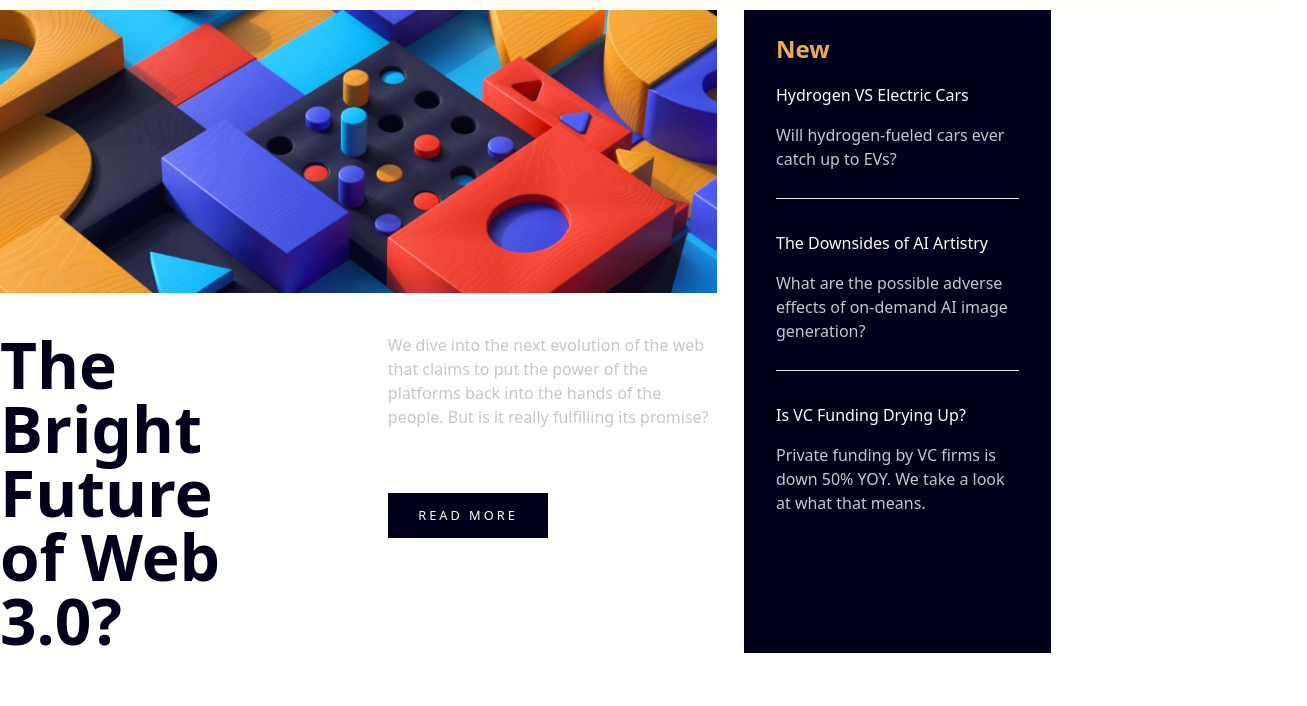
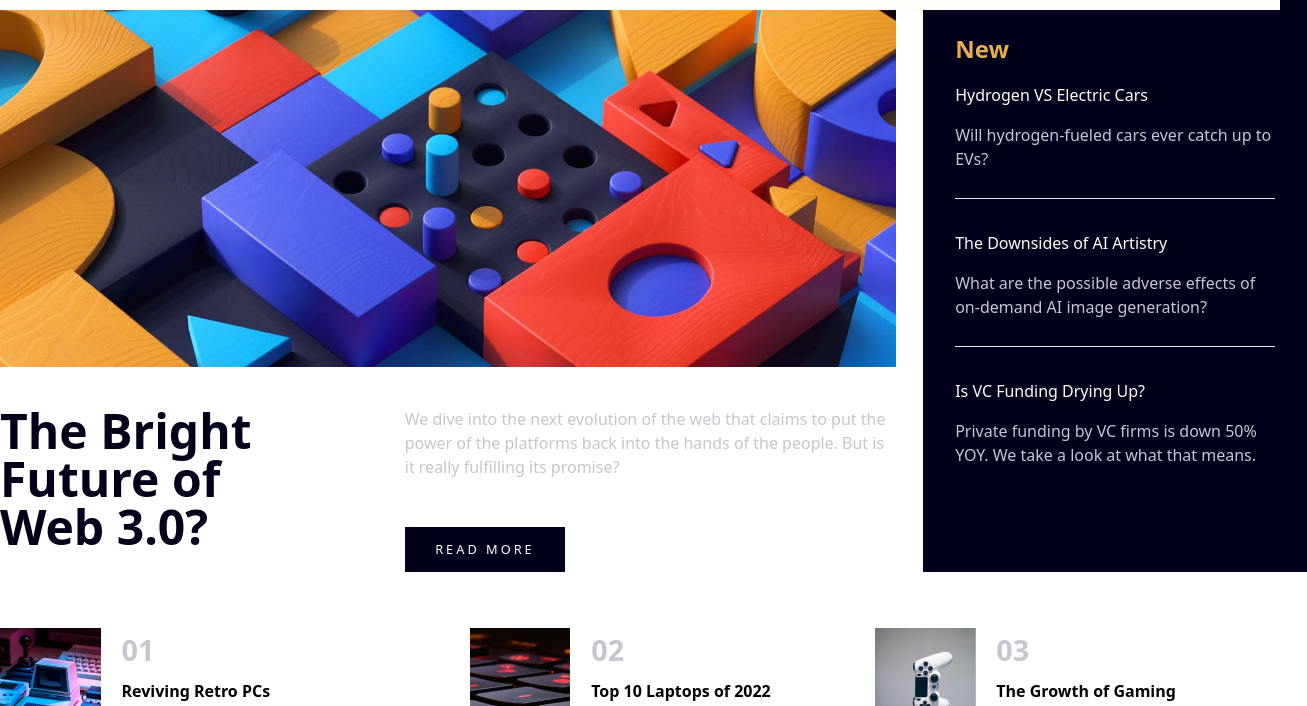
Before and after one commit to ladipsson/news-page, a plain HTML site: page index.html in a window 1280 px wide. Shown: the part 94-800 px from the top of the page, 1307 px wide, since content can reach past the window. Drawn offline with nearby package versions, Linux system fonts and the light colour scheme.

Commit message:
Add files via upload

```diff
--- a/css/news.css
+++ b/css/news.css
@@ -9,13 +9,12 @@ html {
 }
 
 body {
-  margin: 0 auto;
-  width: 80vw;
+  width: 100vw;
 }
 
 .container {
   margin: 0 auto;
-  width: 80vw;
+  width: 70vw;
 }
 nav {
   display: flex;
@@ -75,12 +74,12 @@ nav li {
     margin: 2rem 0; */
   display: flex;
   justify-content: space-between;
-  gap: 7.9rem;
+  gap: 7rem;
   margin-top: 2.5rem;
 }
 
 .big-text h1 {
-  font-size: 4rem;
+  font-size: 3rem;
   font-weight: 800;
   line-height: 1;
   color: hsl(240, 100%, 5%);
@@ -90,7 +89,7 @@ nav li {
   font-size: 1rem;
   color: hsl(233, 8%, 79%);
   line-height: 1.5;
-  margin-bottom: 4rem;
+  margin-bottom: 3rem;
   font-weight: 400;
 }
 
```
